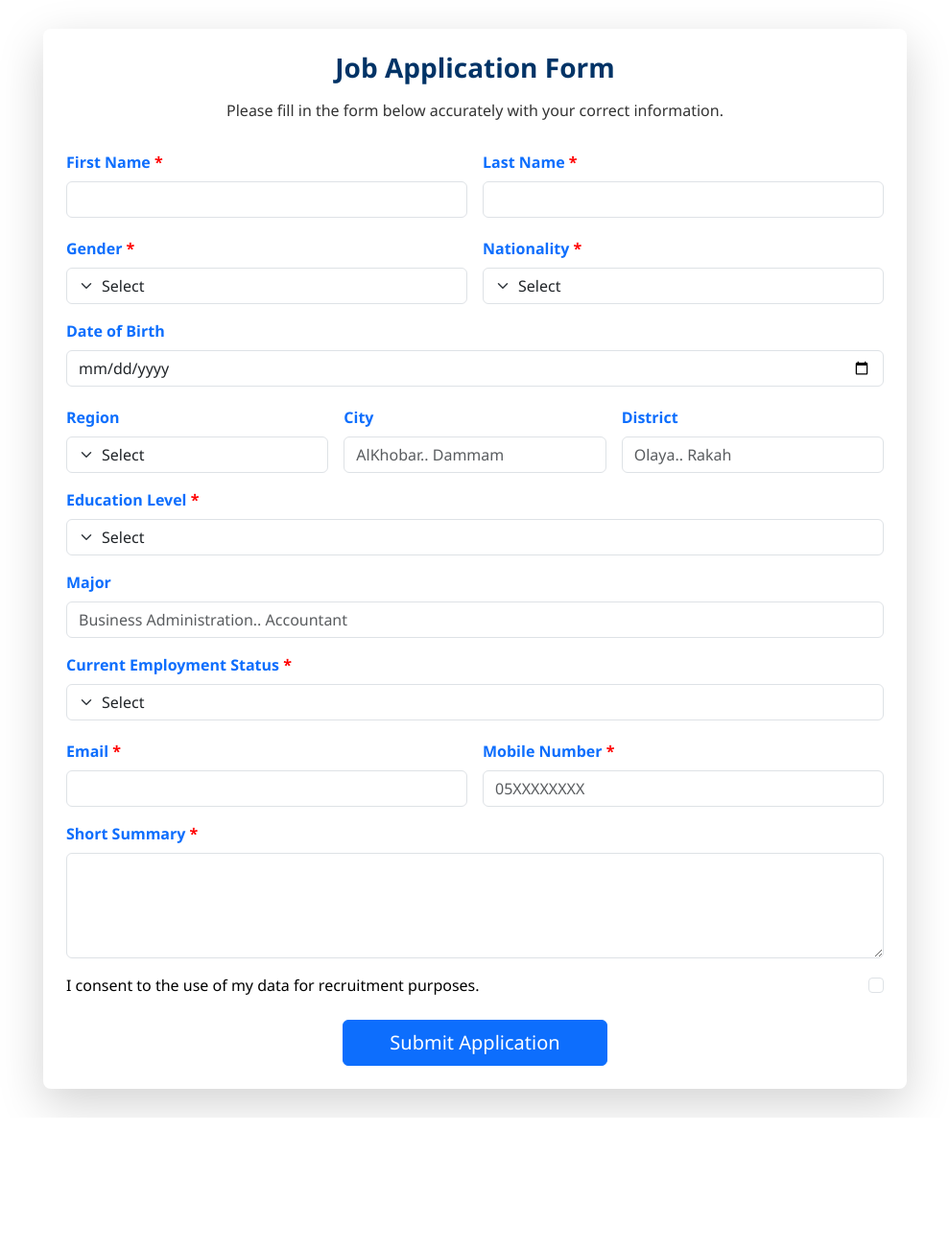
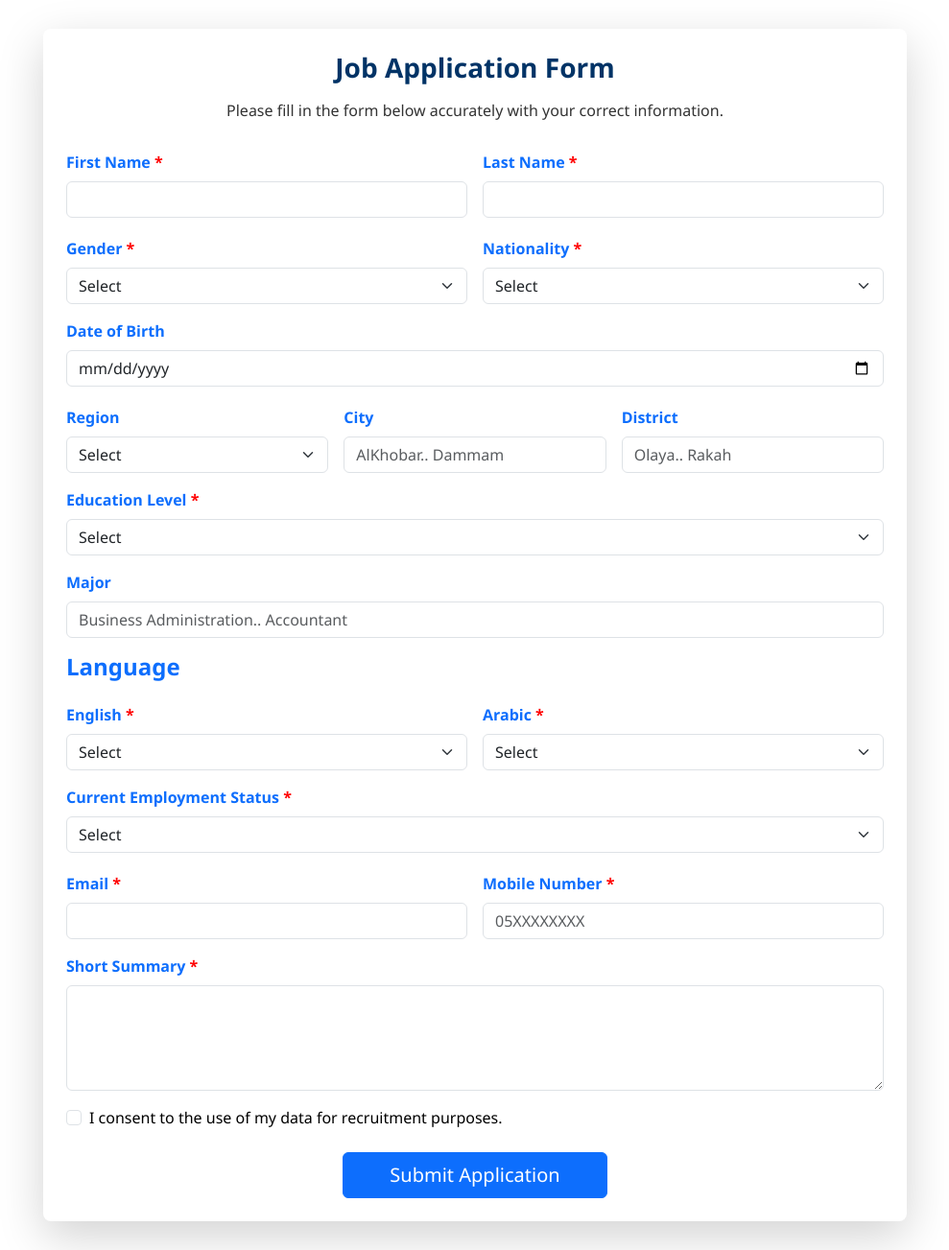
Before and after one commit to haz-44/recruit_app, a Flask app: page / in a window 1280 px wide. Shown: the whole page at 96% size, without its empty margins (145-1134 px from the left). Before the commit the page ends 1164 px from the top, so only its background shows below. Run offline with Flask 3, Linux system fonts and the light colour scheme.

Commit message:
added language levels

```diff
--- a/app.py
+++ b/app.py
@@ -12,7 +12,6 @@ app.secret_key = os.environ.get("FLASK_SECRET_KEY", "secret_key_here")
 
 DB_NAME = "applications.db"
 
-# 🔐 مفتاح التصدير (غيّره من متغيرات البيئة في الإنتاج)
 EXPORT_KEY = os.environ.get("RECRUIT_EXPORT_KEY", "hani2025")
 
 
@@ -84,6 +83,8 @@ def init_db():
                 district TEXT,
                 education_level TEXT NOT NULL,
                 major TEXT,
+                english TEXT NOT NULL,
+                arabic TEXT NOT NULL,
                 employment_status TEXT NOT NULL,
                 email TEXT NOT NULL UNIQUE,
                 phone TEXT NOT NULL UNIQUE,
@@ -114,18 +115,18 @@ def submit():
     # ✅ Consent must be checked (server-side)
     # Checkbox sends "on" when checked, nothing when not checked
     if not request.form.get("consent"):
-        flash("Error !! , you have to approve.⚠️")
+        flash("You must approve before submitting. ⚠️")
         return render_template("index.html", form_data=form_data)
 
     # ✅ Required fields
     required_fields = [
-        "first_name", "last_name", "gender", "nationality",
-        "education_level", "employment_status",
-        "email", "phone", "summary"
+    "first_name", "last_name", "gender", "nationality",
+    "education_level", "english", "arabic", "employment_status",
+    "email", "phone", "summary"
     ]
     for field in required_fields:
         if not form_data.get(field):
-            flash("Please fill all requaired feilds. ⚠️")
+            flash("Please fill all required fields. ⚠️")
             return render_template("index.html", form_data=form_data)
 
     # ✅ Normalize & validate phone, and store normalized value
@@ -142,8 +143,9 @@ def submit():
     form_data["email"] = email
 
     # If nationality is saudi, clear other_nationality
-    if form_data.get("nationality") != "non_saudi":
-        form_data["other_nationality"] = ""
+    if form_data.get("nationality") == "non_saudi" and not form_data.get("other_nationality"):
+        flash("Please specify your nationality. ⚠️")
+        return render_template("index.html", form_data=form_data)
 
     # ✅ Check duplicates
     with sqlite3.connect(DB_NAME) as conn:
@@ -168,12 +170,13 @@ def submit():
             c.execute(
                 """
                 INSERT INTO applications (
-                    first_name, last_name, gender, nationality, other_nationality,
-                    dob, region, city, district, education_level, major,
-                    employment_status, email, phone, summary, consent,
-                    reg_date, reg_time
+                first_name, last_name, gender, nationality, other_nationality,
+                dob, region, city, district, education_level, major,
+                english, arabic, employment_status, email, phone, summary, consent,
+                reg_date, reg_time
                 )
-                VALUES (?, ?, ?, ?, ?, ?, ?, ?, ?, ?, ?, ?, ?, ?, ?, ?, ?, ?)
+                VALUES (?, ?, ?, ?, ?, ?, ?, ?, ?, ?, ?, ?, ?, ?, ?, ?, ?, ?, ?, ?)
+
                 """,
                 (
                     form_data.get("first_name"),
@@ -187,6 +190,8 @@ def submit():
                     form_data.get("district"),
                     form_data.get("education_level"),
                     form_data.get("major"),
+                    form_data.get("english"),
+                    form_data.get("arabic"),
                     form_data.get("employment_status"),
                     email,
                     normalized_phone,
@@ -199,10 +204,10 @@ def submit():
             conn.commit()
     except sqlite3.IntegrityError:
         # In case of race condition duplicate
-        flash("⚠️ تعذر حفظ الطلب لأن البريد الإلكتروني أو رقم الجوال مسجل مسبقًا.")
+        flash("⚠️ The email address or mobile number is already registered.")
         return render_template("index.html", form_data=form_data)
 
-    flash("✅ تم استلام طلبك بنجاح وحفظ بياناتك.")
+    flash("✅ Your request has been successfully received.")
     return redirect("/")
 
 
@@ -211,7 +216,7 @@ def export_data():
     # ✅ Key protection
     key = request.args.get("key")
     if not key or not hmac.compare_digest(key, EXPORT_KEY):
-        abort(401, description="غير مصرح لك بالدخول")
+        abort(401, description="Unauthorized access")
 
     # ✅ Read DB
     with sqlite3.connect(DB_NAME) as conn:
@@ -221,7 +226,7 @@ def export_data():
             SELECT
                 id, first_name, last_name, gender, nationality, other_nationality,
                 dob, region, city, district, education_level, major,
-                employment_status, email, phone, summary, consent,
+                english, arabic, employment_status, email, phone, summary, consent,
                 reg_date, reg_time
             FROM applications
             ORDER BY id DESC
@@ -246,6 +251,8 @@ def export_data():
         "District",
         "Education Level",
         "Major",
+        "English",
+        "Arabic",
         "Employment Status",
         "Email",
         "Phone (Normalized)",
--- a/templates/index.html
+++ b/templates/index.html
@@ -6,7 +6,7 @@
   <title>Job Application Form</title>
 
   <!-- Bootstrap 5 -->
-  <link href="https://cdn.jsdelivr.net/npm/bootstrap@5.3.3/dist/css/bootstrap.rtl.min.css" rel="stylesheet">
+  <link href="https://cdn.jsdelivr.net/npm/bootstrap@5.3.3/dist/css/bootstrap.min.css" rel="stylesheet">
   <script src="https://cdn.jsdelivr.net/npm/bootstrap@5.3.3/dist/js/bootstrap.bundle.min.js"></script>
 
   <style>
@@ -29,13 +29,6 @@
       margin-bottom: 30px;
       font-size: 16px;
     }
-    .label-en {
-      font-size: 14px;
-      color: #666;
-      display: block;
-      margin-top: -5px;
-      margin-bottom: 5px;
-    }
     .req { color: red; }
   </style>
 </head>
@@ -56,7 +49,7 @@
       {% endif %}
     {% endwith %}
 
-    <form method="POST" action="/submit" novalidate>
+    <form method="POST" action="/submit">
 
       <!-- الاسم الأول واسم العائلة -->
       <div class="row g-3">
@@ -99,7 +92,7 @@
         <label class="form-label fw-bold text-primary">Specify Nationality</label>
         <input type="text" class="form-control" name="other_nationality" id="other_nationality"
                value="{{ form_data.get('other_nationality','') }}"
-               placeholder="مثال: بحريني / Bahraini">
+               placeholder="e.g. Indian, Egyptian, ...">
       </div>
 
       <!-- تاريخ الميلاد -->
@@ -158,6 +151,37 @@
         <input type="text" class="form-control" name="major"
                value="{{ form_data.get('major','') }}"
                placeholder="Business Administration.. Accountant">
+      </div>
+
+      <!-- اللغة العربية والانجليزية -->
+<div class="mt-3">
+  <h4 class="fw-bold text-primary">Language</h4>
+
+  <div class="row g-3 mt-1">
+    <div class="col-md-6">
+      <label class="form-label fw-bold text-primary">English <span class="req">*</span></label>
+      <select class="form-select" name="english" required>
+        <option value="">Select</option>
+        {% for english in ["Basic","Proficient","Fluent","Native"] %}
+          <option value="{{ english }}" {% if form_data.get('english') == english %}selected{% endif %}>
+            {{ english }}
+          </option>
+        {% endfor %}
+      </select>
+    </div>
+
+    <div class="col-md-6">
+      <label class="form-label fw-bold text-primary">Arabic <span class="req">*</span></label>
+      <select class="form-select" name="arabic" required>
+        <option value="">Select</option>
+        {% for arabic in ["Basic","Proficient","Fluent","Native"] %}
+          <option value="{{ arabic }}" {% if form_data.get('arabic') == arabic %}selected{% endif %}>
+            {{ arabic }}
+          </option>
+        {% endfor %}
+      </select>
+    </div>
+  </div>
 </div>
 
       <!-- الحالة الوظيفية الحالية -->
@@ -224,9 +248,11 @@
 
     if (nationalitySelect.value === "non_saudi") {
       otherField.classList.remove("d-none");
+      otherNat.required = true;
     } else {
       otherField.classList.add("d-none");
-        if (otherNat) otherNat.value = "";
+      otherNat.required = false;
+      otherNat.value = "";
     }
   }
 </script>
```
Lines whose indentation alone changed are shown as unchanged.
